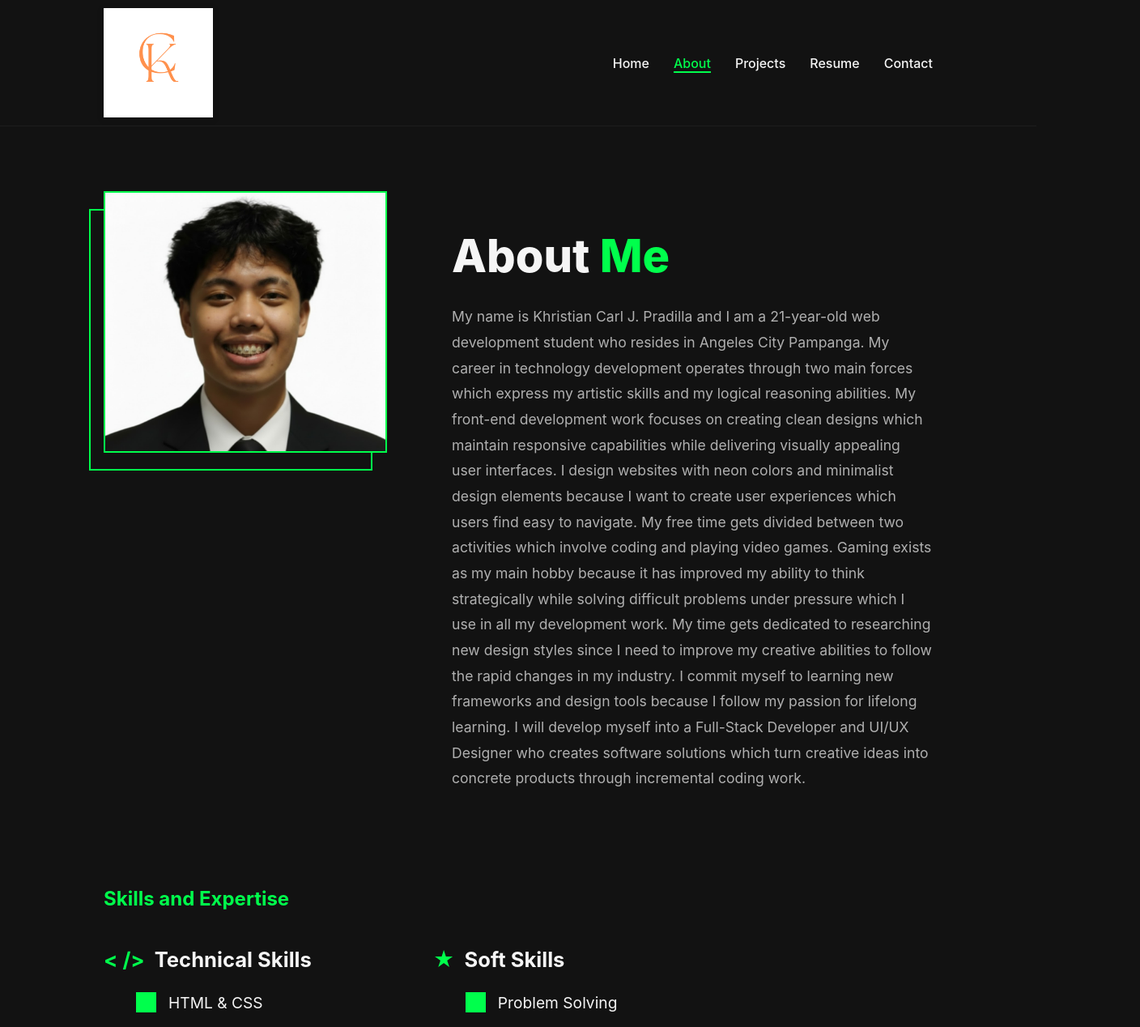
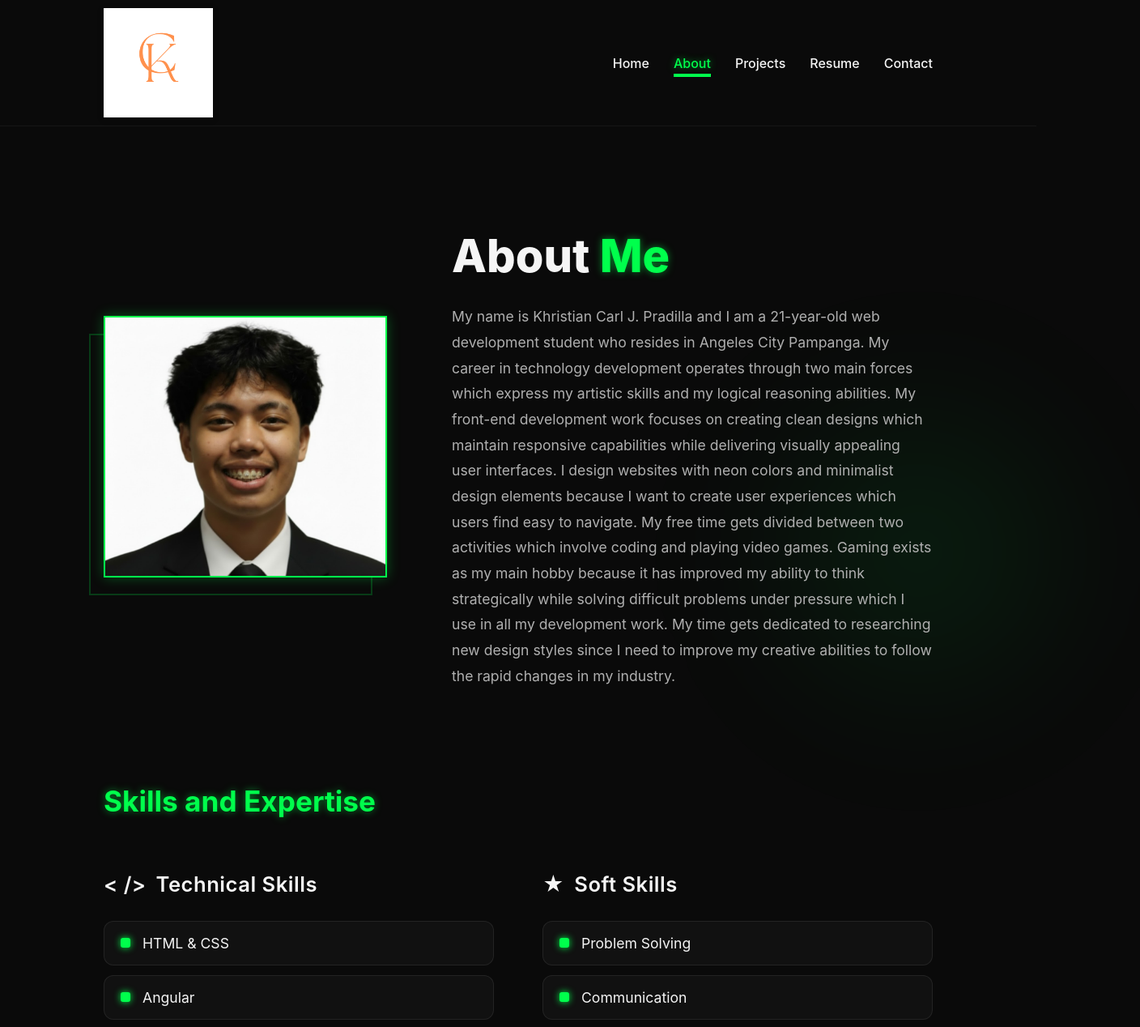
Before and after one commit to KGrahhh/WDFOL-Portfolio, an Angular app: page /about in a window 1280 px wide. Shown: the top 1268 px of the page at 81% size, 1408 px wide, since content can reach past the window. Built offline with nearby package versions, Linux system fonts and the light colour scheme.

Commit message:
home image clickable to about and changed the layout of the image, and added background effect, fixed the skills and expertise style

```diff
--- a/src/app/components/navbar/navbar.css
+++ b/src/app/components/navbar/navbar.css
@@ -40,12 +40,39 @@
   color: var(--text-main);
   text-decoration: none;
   font-weight: 500;
+  position: relative; /* Required for the absolute underline */
+  padding: 5px 0;
   transition: color 0.3s ease;
 }
 
 .nav-links a.active {
   color: var(--accent-color);
   border-bottom: 2px solid var(--accent-color);
+}
+
+/* Create the underline using a pseudo-element */
+.nav-links a::after {
+  content: '';
+  position: absolute;
+  width: 0;
+  height: 2px;
+  bottom: 0;
+  left: 50%;
+  background-color: var(--accent-color);
+  transition: all 0.3s ease-in-out;
+  transform: translateX(-50%);
+}
+
+.nav-links a:hover {
+  color: var(--accent-color);
+}
+
+.nav-links a:hover::after {
+  width: 100%;
+}
+
+.nav-links a.active::after {
+  width: 100%;
 }
 
 /* --- THEME TOGGLE BUTTON --- */
--- a/src/app/pages/about/about.css
+++ b/src/app/pages/about/about.css
@@ -1,16 +1,27 @@
+/* --- VARIABLES ---
+   Update these to match your existing color palette
+*/
+:root {
+  --bg-main: #0a0a0a;
+  --text-main: #ffffff;
+  --description-color: #a0a0a0;
+  --accent-color: #00ff88; /* Your Neon Green */
+  --accent-rgb: 0, 255, 136; /* Same color in RGB for transparency effects */
+}
+
 /* --- MAIN CONTAINER --- */
 .about-container {
   padding: 80px 10%;
   background-color: var(--bg-main);
   color: var(--text-main);
-  transition: background-color 0.3s ease, color 0.3s ease;
+  transition: background-color 0.3s ease;
 }
 
 /* --- PROFILE SECTION --- */
 .profile-grid {
   display: flex;
   gap: 80px;
-  align-items: flex-start;
+  align-items: center; /* Changed to center for better balance */
   margin-bottom: 100px;
 }
 
@@ -21,24 +32,29 @@
   z-index: 1;
 }
 
-/* THE MAIN BOX AROUND THE IMAGE */
 .image-accent-box {
   position: relative;
   border: 2px solid var(--accent-color);
-  transition: all 0.3s ease;
+  box-shadow: 0 0 15px rgba(var(--accent-rgb), 0.3);
 }
 
-/* THE OFFSET BOX (THE ONE BEHIND) */
 .image-accent-box::before {
   content: "";
   position: absolute;
   width: 100%;
   height: 100%;
-  border: 2px solid var(--accent-color);
-  top: 20px;   /* Adjusted offset to look like the Home Page */
+  border: 2px solid rgba(var(--accent-rgb), 0.5);
+  top: 20px;
   left: -20px;
   z-index: -1;
-  transition: all 0.3s ease;
+  transition: all 0.4s ease;
+}
+
+/* Interaction: Offset box moves on hover */
+.profile-image:hover .image-accent-box::before {
+  top: 10px;
+  left: -10px;
+  border-color: var(--accent-color);
 }
 
 .image-frame {
@@ -53,6 +69,11 @@
   height: auto;
   display: block;
   object-fit: cover;
+  transition: transform 0.5s ease;
+}
+
+.profile-image:hover img {
+  transform: scale(1.05); /* Subtle zoom on your photo */
 }
 
 /* --- TEXT CONTENT --- */
@@ -66,6 +87,11 @@
   font-weight: 800;
 }
 
+.neon-text {
+  color: var(--accent-color);
+  text-shadow: 0 0 10px rgba(var(--accent-rgb), 0.5);
+}
+
 .about-description {
   line-height: 1.8;
   color: var(--description-color);
@@ -73,71 +99,107 @@
 }
 
 /* --- SKILLS SECTION --- */
-.skills-grid {
-  display: flex;
-  flex-direction: row;
-  justify-content: flex-start;
-  gap: 150px;
-  width: 100%;
+.section-title {
+  font-size: 2.2rem;
+  margin-bottom: 40px;
 }
 
-.skill-column {
-  flex: 0 1 auto;
-  min-width: 250px;
+.skills-grid {
+  display: grid;
+  grid-template-columns: repeat(auto-fit, minmax(280px, 1fr));
+  gap: 60px;
+  width: 100%;
 }
 
 .skill-header {
   font-size: 1.6rem;
-  margin-bottom: 25px;
+  margin-bottom: 30px;
   display: flex;
   align-items: center;
   gap: 12px;
+  font-weight: 600;
+  letter-spacing: 0.5px;
 }
 
-.skill-list li {
+.skill-list {
+  display: flex;
+  flex-direction: column;
+  gap: 12px;
+}
+
+/* THE SKILL CARD (UI/UX Improvement) */
+.skill-card {
   display: flex;
   align-items: center;
   gap: 15px;
-  margin-bottom: 20px;
-  font-size: 1.2rem;
+  padding: 16px 20px;
+  background: rgba(255, 255, 255, 0.03); /* Glassmorphism base */
+  border: 1px solid rgba(255, 255, 255, 0.08);
+  border-radius: 12px;
+  transition: all 0.3s cubic-bezier(0.25, 0.46, 0.45, 0.94);
+  cursor: default;
 }
 
-.skill-box {
-  width: 25px;
-  height: 25px;
-  background-color: var(--accent-color);
-  display: inline-block;
-  flex-shrink: 0;
+/* HOVER EFFECTS: Slide right and glow */
+.skill-card:hover {
+  background: rgba(var(--accent-rgb), 0.08);
+  border-color: rgba(var(--accent-rgb), 0.4);
+  transform: translateX(8px);
+  box-shadow: 0 10px 20px rgba(0, 0, 0, 0.2);
 }
 
-/* --- LIGHT MODE SPECIFIC FIXES --- */
-body.light-theme .image-accent-box,
-body.light-theme .image-accent-box::before,
-body.light-theme .skill-box {
-  border-color: var(--accent-color) !important;
+.skill-indicator {
+  width: 12px;
+  height: 12px;
   background-color: var(--accent-color);
+  border-radius: 3px;
+  box-shadow: 0 0 8px var(--accent-color);
+  transition: all 0.4s ease;
 }
 
-body.light-theme .icon-square img,
-body.light-theme .icon-box img {
-  filter: invert(56%) sepia(91%) saturate(1914%) hue-rotate(3deg) brightness(103%) contrast(106%) !important;
+.skill-card:hover .skill-indicator {
+  transform: rotate(45deg);
+  border-radius: 50%; /* Smooth shape change on hover */
+}
+
+.skill-card span {
+  font-size: 1.1rem;
+  font-weight: 400;
+  color: var(--text-main);
+  transition: color 0.3s ease;
+}
+
+.skill-card:hover span {
+  color: #fff;
+  font-weight: 500;
+}
+
+/* --- LIGHT MODE ADAPTATION --- */
+body.light-theme .skill-card {
+  background: rgba(0, 0, 0, 0.03);
+  border-color: rgba(0, 0, 0, 0.1);
+}
+
+body.light-theme .skill-card:hover {
+  background: rgba(var(--accent-rgb), 0.1);
 }
 
 /* --- RESPONSIVENESS --- */
-@media (max-width: 768px) {
+@media (max-width: 992px) {
   .profile-grid {
     flex-direction: column;
     align-items: center;
     text-align: center;
+    gap: 40px;
   }
 
-  .profile-image {
-    max-width: 300px;
-    margin-bottom: 40px;
-  }
-
-  .skills-grid {
-    flex-direction: column;
-    gap: 40px;
+  .about-title {
+    font-size: 2.8rem;
   }
 }
+
+@media (max-width: 480px) {
+  .skills-grid {
+    grid-template-columns: 1fr;
+  }
+}
--- a/src/app/pages/about/about.html
+++ b/src/app/pages/about/about.html
@@ -11,8 +11,7 @@
     <div class="profile-text">
       <h1 class="about-title">About <span class="neon-text">Me</span></h1>
       <p class="about-description">
-        My name is Khristian Carl J. Pradilla and I am a 21-year-old web development student who resides in Angeles City Pampanga. My career in technology development operates through two main forces which express my artistic skills and my logical reasoning abilities. My front-end development work focuses on creating clean designs which maintain responsive capabilities while delivering visually appealing user interfaces. I design websites with neon colors and minimalist design elements because I want to create user experiences which users find easy to navigate. My free time gets divided between two activities which involve coding and playing video games. Gaming exists as my main hobby because it has improved my ability to think strategically while solving difficult problems under pressure which I use in all my development work. My time gets dedicated to researching new design styles since I need to improve my creative abilities to follow the rapid changes in my industry. I commit myself to learning new frameworks and design tools because I follow my passion for lifelong learning. I will develop myself into a Full-Stack Developer and UI/UX Designer who creates software solutions which turn creative ideas into concrete products through incremental coding work.
-      </p>
+        My name is Khristian Carl J. Pradilla and I am a 21-year-old web development student who resides in Angeles City Pampanga. My career in technology development operates through two main forces which express my artistic skills and my logical reasoning abilities. My front-end development work focuses on creating clean designs which maintain responsive capabilities while delivering visually appealing user interfaces. I design websites with neon colors and minimalist design elements because I want to create user experiences which users find easy to navigate. My free time gets divided between two activities which involve coding and playing video games. Gaming exists as my main hobby because it has improved my ability to think strategically while solving difficult problems under pressure which I use in all my development work. My time gets dedicated to researching new design styles since I need to improve my creative abilities to follow the rapid changes in my industry.
     </div>
   </div>
 
@@ -22,27 +21,50 @@
   <div class="skills-grid">
     <div class="skill-column">
       <h3 class="skill-header">
-          <span class="neon-text">&lt; /&gt;</span> Technical Skills
+        <span class="neon-icon">&lt; /&gt;</span> Technical Skills
       </h3>
-        <ul class="skill-list">
-          <li><span class="skill-box"></span> HTML & CSS</li>
-          <li><span class="skill-box"></span> Angular</li>
-          <li><span class="skill-box"></span> JavaScript</li>
-          <li><span class="skill-box"></span> GitHub</li>
-        </ul>
+      <div class="skill-list">
+        <div class="skill-card">
+          <div class="skill-indicator"></div>
+          <span>HTML & CSS</span>
+        </div>
+        <div class="skill-card">
+          <div class="skill-indicator"></div>
+          <span>Angular</span>
+        </div>
+        <div class="skill-card">
+          <div class="skill-indicator"></div>
+          <span>JavaScript</span>
+        </div>
+        <div class="skill-card">
+          <div class="skill-indicator"></div>
+          <span>GitHub</span>
+        </div>
+      </div>
     </div>
 
     <div class="skill-column">
       <h3 class="skill-header">
-          <span class="neon-text">★</span> Soft Skills
+        <span class="neon-icon">★</span> Soft Skills
       </h3>
-        <ul class="skill-list">
-          <li><span class="skill-box"></span> Problem Solving</li>
-          <li><span class="skill-box"></span> Communication</li>
-          <li><span class="skill-box"></span> Adaptability</li>
-          <li><span class="skill-box"></span> Creative Thinking</li>
-        </ul>
+      <div class="skill-list">
+        <div class="skill-card">
+          <div class="skill-indicator"></div>
+          <span>Problem Solving</span>
+        </div>
+        <div class="skill-card">
+          <div class="skill-indicator"></div>
+          <span>Communication</span>
+        </div>
+        <div class="skill-card">
+          <div class="skill-indicator"></div>
+          <span>Adaptability</span>
+        </div>
+        <div class="skill-card">
+          <div class="skill-indicator"></div>
+          <span>Creative Thinking</span>
         </div>
       </div>
     </div>
-</section>
+  </div>
+</div>
--- a/src/styles.css
+++ b/src/styles.css
@@ -1,155 +1,216 @@
 /* ============================= */
-/* THEME VARIABLES (GLOBAL) */
+/* THEME VARIABLES (GLOBAL)      */
 /* ============================= */
 :root {
-  /* DARK MODE - Softened to Midnight Charcoal */
-  --bg-main: #121212;
+  --bg-main: #0a0a0a;           /* Darker Midnight Charcoal for contrast */
   --text-main: #f5f5f5;
   --accent-color: #00ff4c;      /* Neon Green */
-  --description-color: #b0b0b0; /* Softer grey for readability */
+  --accent-rgb: 0, 255, 76;     /* Required for glow/transparency effects */
+  --description-color: #b0b0b0;
   --font-main: 'Inter', 'Segoe UI', sans-serif;
 }
 
-/* ============================= */
-/* LIGHT MODE OVERRIDES */
-/* ============================= */
 body.light-theme {
-  /* Softened to a clean "Cloud" white */
   --bg-main: #fafafa;
   --text-main: #1a1a1a;
   --accent-color: #ff9800;      /* Vibrant Orange */
+  --accent-rgb: 255, 152, 0;
   --description-color: #555555;
 }
 
 /* ============================= */
-/* BASE PAGE STYLES */
+/* BASE PAGE & BACKGROUND        */
 /* ============================= */
 body {
   background-color: var(--bg-main);
   color: var(--text-main);
   margin: 0;
   font-family: var(--font-main);
-  /* Smoother transition for theme switching */
   transition: background-color 0.4s ease, color 0.4s ease;
+  overflow-x: hidden;
+  position: relative;
 }
 
-/* Force all generic text and borders to follow theme */
-.neon-text {
-  color: var(--accent-color) !important;
-}
-
-.neon-border {
-  border-color: var(--accent-color) !important;
+/* THE CYBER GRID (Matches your Hero screenshot) */
+body::before {
+  content: "";
+  position: fixed;
+  top: 0; left: 0;
+  width: 100%; height: 100%;
+  background-image:
+    linear-gradient(rgba(var(--accent-rgb), 0.05) 1px, transparent 1px),
+    linear-gradient(90deg, rgba(var(--accent-rgb), 0.05) 1px, transparent 1px);
+  background-size: 50px 50px;
+  z-index: -2;
+  pointer-events: none;
 }
 
 /* ============================= */
-/* HEADER + NAV (THEME AWARE) */
+/* HEADER & NAV                  */
 /* ============================= */
 header, nav {
-  background-color: var(--bg-main);
+  background-color: transparent; /* Makes it feel more modern */
   color: var(--text-main);
-  transition: background-color 0.4s ease;
 }
 
 .logo, .logo span, .logo a {
   color: var(--accent-color);
   text-decoration: none;
   font-weight: bold;
+  text-shadow: 0 0 10px rgba(var(--accent-rgb), 0.3);
 }
 
 nav a {
   color: var(--text-main);
   text-decoration: none;
-  transition: color 0.3s ease, border-color 0.3s ease;
+  transition: all 0.3s ease;
 }
 
 nav a:hover, nav a.active {
   color: var(--accent-color);
-  border-bottom: 2px solid var(--accent-color);
+  text-shadow: 0 0 8px rgba(var(--accent-rgb), 0.5);
 }
 
 /* ============================= */
-/* BUTTONS (GLOBAL) */
+/* BUTTONS (RESTORED & REFINED)  */
 /* ============================= */
 .btn-primary {
   background-color: var(--accent-color);
   color: #000;
   border: none;
-  padding: 12px 24px;
-  font-weight: bold;
+  padding: 12px 28px;
+  font-weight: 700;
   cursor: pointer;
   text-transform: uppercase;
-  transition: transform 0.2s ease, background-color 0.3s ease;
+  letter-spacing: 1px;
+  transition: all 0.3s ease;
+  box-shadow: 0 4px 15px rgba(var(--accent-rgb), 0.2);
 }
 
 .btn-primary:hover {
-  transform: translateY(-2px);
-}
-
-body.light-theme .btn-primary {
-  color: #ffffff !important;
+  transform: translateY(-3px);
+  box-shadow: 0 8px 25px rgba(var(--accent-rgb), 0.4);
+  filter: brightness(1.1);
 }
 
 .btn-outline {
   background: transparent;
   border: 2px solid var(--accent-color);
   color: var(--accent-color);
-  padding: 12px 24px;
-  font-weight: bold;
+  padding: 12px 28px;
+  font-weight: 700;
   cursor: pointer;
   text-transform: uppercase;
+  letter-spacing: 1px;
   transition: all 0.3s ease;
 }
 
 .btn-outline:hover {
-  background: rgba(128, 128, 128, 0.1);
-  transform: translateY(-2px);
+  background: rgba(var(--accent-rgb), 0.1);
+  transform: translateY(-3px);
+  box-shadow: 0 0 15px rgba(var(--accent-rgb), 0.2);
+}
+
+body.light-theme .btn-primary { color: #ffffff !important; }
+
+/* ============================= */
+/* ABOUT & SKILLS SECTION        */
+/* ============================= */
+.about-container {
+  padding: 80px 10%;
+  position: relative;
+  z-index: 1;
+}
+
+/* Floating Neon Mesh Glow */
+.about-container::after {
+  content: "";
+  position: absolute;
+  top: 20%; right: -10%;
+  width: 500px; height: 500px;
+  background: radial-gradient(circle, rgba(var(--accent-rgb), 0.1) 0%, transparent 70%);
+  filter: blur(80px);
+  z-index: -1;
+  animation: drift 15s infinite alternate ease-in-out;
+}
+
+@keyframes drift {
+  from { transform: translate(0, 0); }
+  to { transform: translate(-100px, 50px); }
+}
+
+.profile-grid {
+  display: flex;
+  gap: 80px;
+  align-items: center;
+  margin-bottom: 100px;
+}
+
+.image-accent-box {
+  position: relative;
+  border: 2px solid var(--accent-color);
+}
+
+.image-accent-box::before {
+  content: "";
+  position: absolute;
+  width: 100%; height: 100%;
+  border: 2px solid var(--accent-color);
+  top: 15px; left: -15px;
+  z-index: -1;
+  opacity: 0.4;
+  transition: 0.3s ease;
+}
+
+.profile-image:hover .image-accent-box::before {
+  top: 0; left: 0; opacity: 1;
+}
+
+/* Skills Cards */
+.skills-grid {
+  display: grid;
+  grid-template-columns: repeat(auto-fit, minmax(280px, 1fr));
+  gap: 40px;
+}
+
+.skill-card {
+  display: flex;
+  align-items: center;
+  gap: 15px;
+  padding: 16px 20px;
+  background: rgba(255, 255, 255, 0.03);
+  border: 1px solid rgba(var(--accent-rgb), 0.1);
+  border-radius: 8px;
+  transition: all 0.3s ease;
+}
+
+.skill-card:hover {
+  transform: translateX(10px);
+  background: rgba(var(--accent-rgb), 0.08);
+  border-color: var(--accent-color);
+}
+
+.skill-indicator {
+  width: 10px; height: 10px;
+  background-color: var(--accent-color);
+  box-shadow: 0 0 10px var(--accent-color);
 }
 
 /* ============================= */
-/* SOCIAL ICONS LOGO COLOR LOGIC */
+/* ICON LOGIC (RETAINED)         */
 /* ============================= */
-
-/* DARK MODE (DEFAULT GREEN) */
 .icon-square img, .icon-box img {
-  width: 24px;
-  height: 24px;
-  object-fit: contain;
+  width: 24px; height: 24px;
   filter: brightness(0) saturate(100%) invert(71%) sepia(86%) saturate(1439%) hue-rotate(61deg) brightness(108%) contrast(119%);
-  transition: filter 0.3s ease;
 }
 
-/* LIGHT MODE (FLIP TO ORANGE) */
 body.light-theme .icon-square img,
 body.light-theme .icon-box img {
   filter: invert(56%) sepia(91%) saturate(1914%) hue-rotate(3deg) brightness(103%) contrast(106%) !important;
 }
 
-/* HOVER STATES */
-.icon-square:hover img, .icon-box:hover img {
-  filter: brightness(0) invert(1) !important;
-}
-
-.icon-square, .icon-box {
-  border: 1.5px solid var(--accent-color);
-  display: flex;
-  align-items: center;
-  justify-content: center;
-  transition: all 0.3s ease;
-}
-
-.icon-square:hover, .icon-box:hover {
-  background-color: var(--accent-color);
-}
-
 /* ============================= */
-/* GLOBAL LAYOUT FIXES */
+/* UTILS                         */
 /* ============================= */
-img {
-  max-width: 100%;
-}
-
-p {
-  color: var(--description-color);
-  line-height: 1.6; /* Improved readability */
-}
+.neon-text { color: var(--accent-color) !important; text-shadow: 0 0 10px rgba(var(--accent-rgb), 0.3); }
+p { color: var(--description-color); line-height: 1.8; }
```
Also changed, not shown: src/app/pages/home/home.css (+77 -8 lines), src/app/pages/home/home.html (+10 -3 lines). Lines whose indentation alone changed are shown as unchanged.
